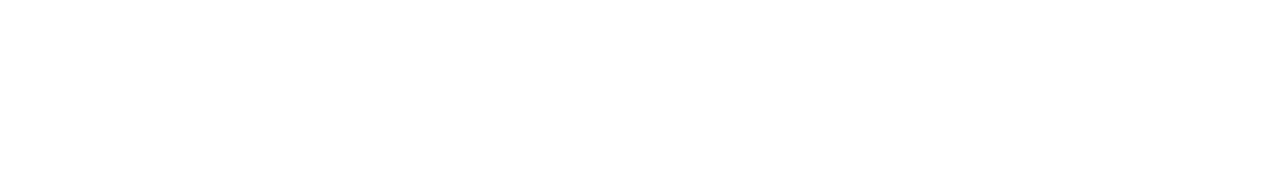
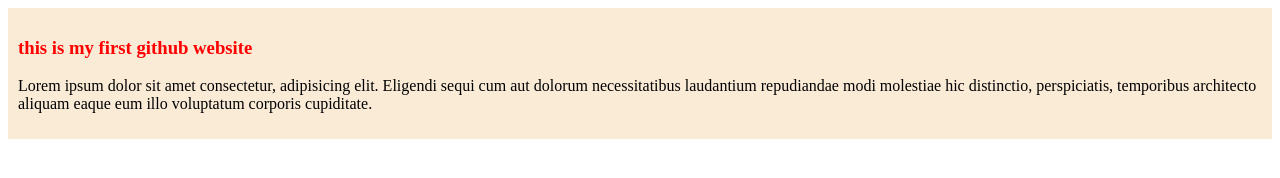
Before and after one commit to sujan447/my-simple-website, a plain HTML site: page index.html in a window 1280 px wide. Drawn offline with Linux system fonts and the light colour scheme.

Commit message:
added the first blog

```diff
--- a/index.html
+++ b/index.html
@@ -4,8 +4,12 @@
     <meta charset="UTF-8">
     <meta name="viewport" content="width=device-width, initial-scale=1.0">
     <title>my simple website</title>
+    <link rel="stylesheet" href="styles/blogs.css">
 </head>
 <body>
-
+    <div>
+        <h3>this is my first github website</h3>
+        <p>Lorem ipsum dolor sit amet consectetur, adipisicing elit. Eligendi sequi cum aut dolorum necessitatibus laudantium repudiandae modi molestiae hic distinctio, perspiciatis, temporibus architecto aliquam eaque eum illo voluptatum corporis cupiditate.</p>
+    </div>
 </body>
 </html>
--- /dev/null
+++ b/styles/blogs.css
@@ -0,0 +1,7 @@
+h3{
+    color: red;
+}
+div{
+    background-color: antiquewhite;
+    padding: 10px;
+}
```
